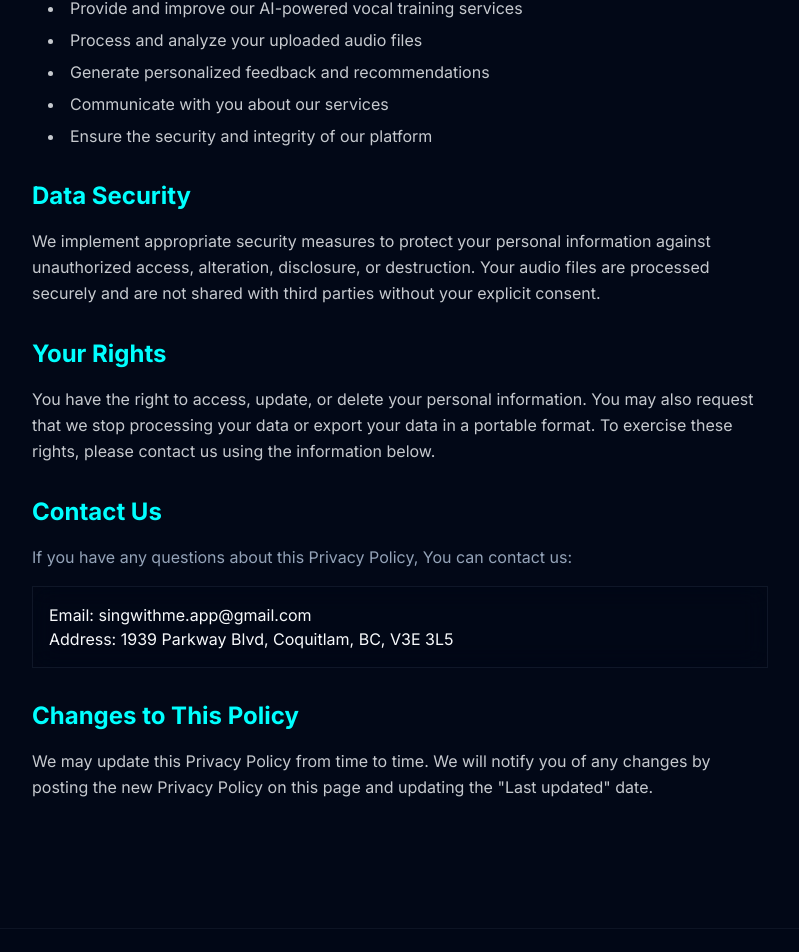
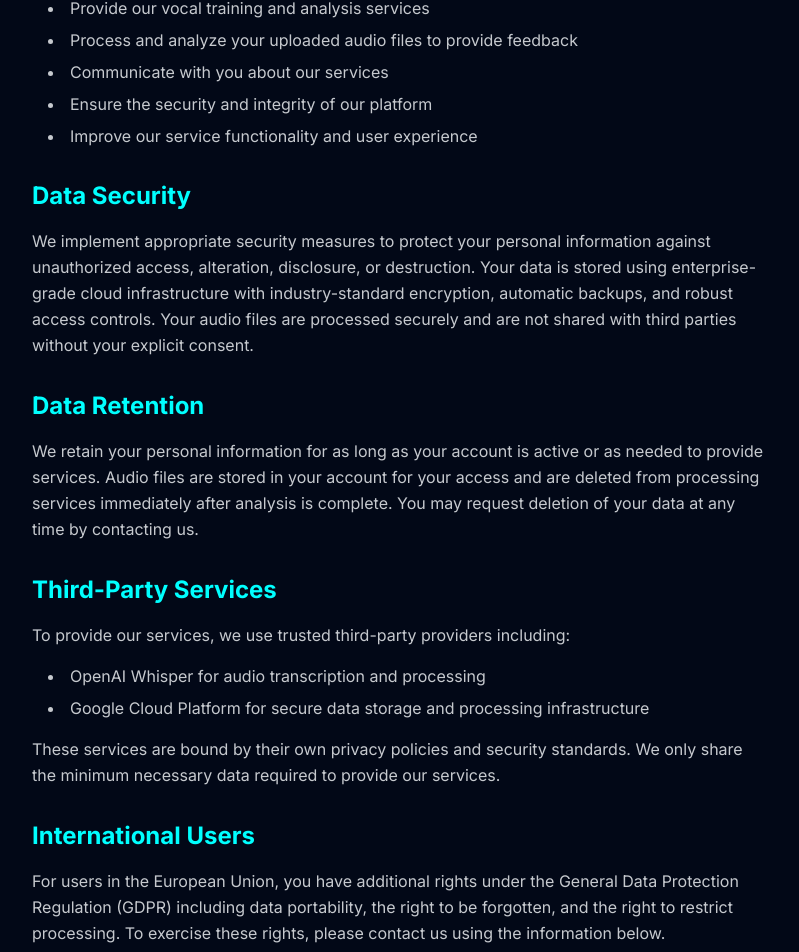
Before and after one commit to Sepzie/SingWithMeLanding, a Next.js app: page /privacy in a window 1280 px wide. Shown: the part 597-1549 px from the top of the page, without its empty margins (240-1039 px from the left). Built offline with nearby package versions, Linux system fonts and the light colour scheme.

Commit message:
update privacy policy

```diff
--- a/src/app/privacy/page.tsx
+++ b/src/app/privacy/page.tsx
@@ -11,7 +11,7 @@ export default function PrivacyPage() {
                 Privacy Policy
               </h1>
               <p className="text-muted-foreground">
-                Last updated: December 2024
+                Last updated: June 25, 2024
               </p>
             </div>
 
@@ -31,11 +31,11 @@ export default function PrivacyPage() {
                   We use the information we collect to:
                 </p>
                 <ul className="list-disc list-inside space-y-2 text-foreground/80 ml-4">
-                  <li>Provide and improve our AI-powered vocal training services</li>
-                  <li>Process and analyze your uploaded audio files</li>
-                  <li>Generate personalized feedback and recommendations</li>
+                  <li>Provide our vocal training and analysis services</li>
+                  <li>Process and analyze your uploaded audio files to provide feedback</li>
                   <li>Communicate with you about our services</li>
                   <li>Ensure the security and integrity of our platform</li>
+                  <li>Improve our service functionality and user experience</li>
                 </ul>
               </section>
 
@@ -43,8 +43,44 @@ export default function PrivacyPage() {
                 <h2 className="text-2xl font-bold text-primary">Data Security</h2>
                 <p className="text-foreground/80 leading-relaxed">
                   We implement appropriate security measures to protect your personal information against
-                  unauthorized access, alteration, disclosure, or destruction. Your audio files are processed
-                  securely and are not shared with third parties without your explicit consent.
+                  unauthorized access, alteration, disclosure, or destruction. Your data is stored using
+                  enterprise-grade cloud infrastructure with industry-standard encryption, automatic backups,
+                  and robust access controls. Your audio files are processed securely and are not shared with
+                  third parties without your explicit consent.
+                </p>
+              </section>
+
+              <section className="space-y-4">
+                <h2 className="text-2xl font-bold text-primary">Data Retention</h2>
+                <p className="text-foreground/80 leading-relaxed">
+                  We retain your personal information for as long as your account is active or as needed to
+                  provide services. Audio files are stored in your account for your access and are deleted
+                  from processing services immediately after analysis is complete. You may request deletion
+                  of your data at any time by contacting us.
+                </p>
+              </section>
+
+              <section className="space-y-4">
+                <h2 className="text-2xl font-bold text-primary">Third-Party Services</h2>
+                <p className="text-foreground/80 leading-relaxed">
+                  To provide our services, we use trusted third-party providers including:
+                </p>
+                <ul className="list-disc list-inside space-y-2 text-foreground/80 ml-4">
+                  <li>OpenAI Whisper for audio transcription and processing</li>
+                  <li>Google Cloud Platform for secure data storage and processing infrastructure</li>
+                </ul>
+                <p className="text-foreground/80 leading-relaxed mt-4">
+                  These services are bound by their own privacy policies and security standards. We only
+                  share the minimum necessary data required to provide our services.
+                </p>
+              </section>
+
+              <section className="space-y-4">
+                <h2 className="text-2xl font-bold text-primary">International Users</h2>
+                <p className="text-foreground/80 leading-relaxed">
+                  For users in the European Union, you have additional rights under the General Data Protection
+                  Regulation (GDPR) including data portability, the right to be forgotten, and the right to
+                  restrict processing. To exercise these rights, please contact us using the information below.
                 </p>
               </section>
 
```
